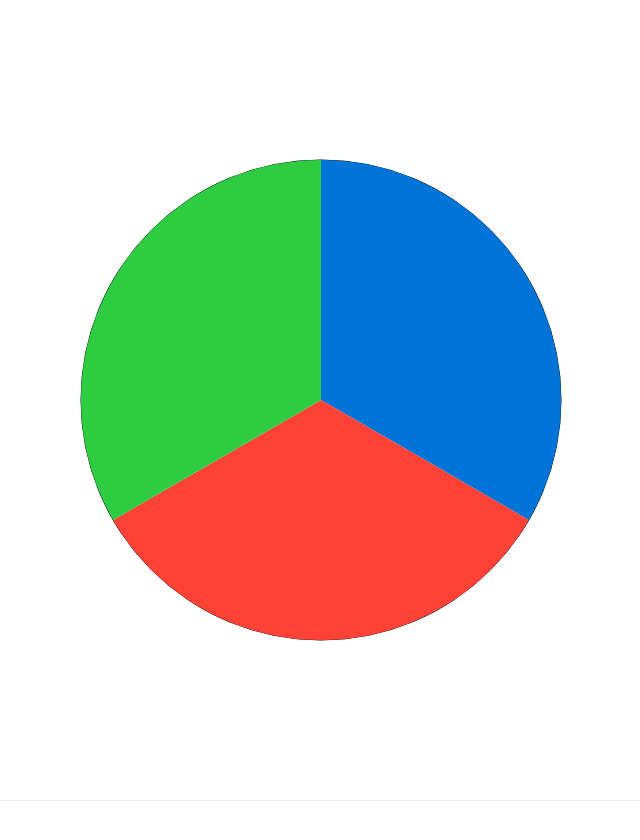
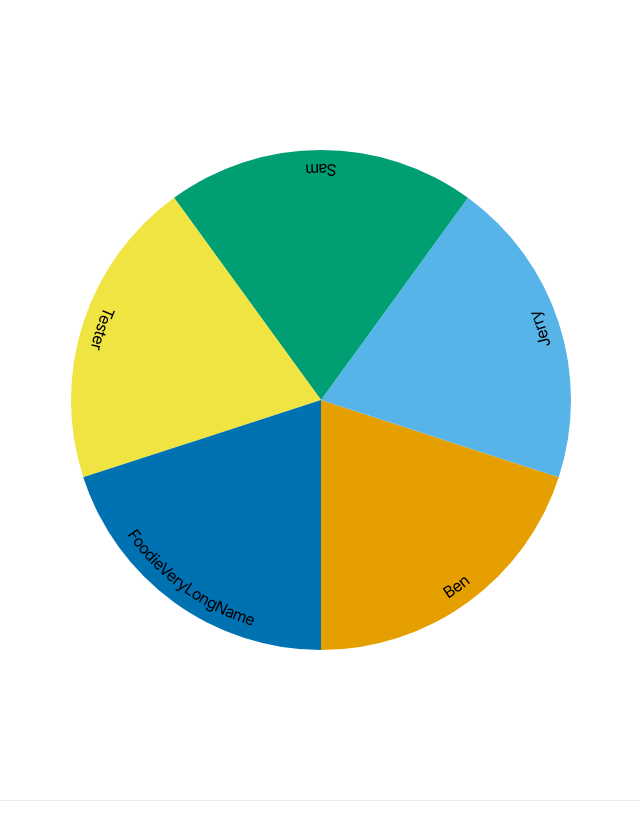
Before and after one commit to causztic/roulette, a Next.js app: page / in a window 1280 px wide. Shown: the top 840 px of the page, without its empty margins (319-959 px from the left). Built offline with nearby package versions, Linux system fonts and the light colour scheme.

Commit message:
Add color blind scheme, add people name rendering

```diff
--- a/pages/index.js
+++ b/pages/index.js
@@ -1,5 +1,4 @@
 import Head from 'next/head'
-import Image from 'next/image'
 import styles from '../styles/Home.module.css'
 
 export default function Home() {
@@ -22,8 +21,9 @@ export default function Home() {
 
   const y = (t) => 250 * Math.cos(t);
   const x = (t) => 250 * Math.sin(t);
-  const colors = ["#0074D9", "#FF4136", "#2ECC40", "#FF851B", "#7FDBFF", "#B10DC9", "#FFDC00", "#001f3f", "#39CCCC", "#01FF70", "#85144b", "#F012BE", "#3D9970", "#111111", "#AAAAAA"]
-  const people = ['Ben', 'Jerry', 'Sam']
+  // Okabe & Ito
+  const colors = ["#E69F00", "#56B4E9", "#009E73", "#F0E442", "#0072B2", "#D55E00", "#CC79A7", "#999999"]
+  const people = ['Ben', 'Jerry', 'Sam', 'Tester', 'FoodieVeryLongName']
 
   return (
     <div className={styles.container}>
@@ -35,19 +35,22 @@ export default function Home() {
 
       <main className={styles.main}>
         <svg height="500" width="500">
-          <defs>
-            <clipPath id="circle">
-              <circle cx="0" cy="0" r="240" />
-            </clipPath>
-          </defs>
-          <g transform="matrix(1 0 0 -1 250 250)">
+          <g transform="matrix(1 0 0 1 250 250)">
             <circle cx="0" cy="0" r="240" stroke="black" fill="white" />
             {angles(people.length).map((angle, index) =>
               <>
                 <path
-                  key={index}
                   d={`M0 0 L${x(angle[0])} ${y(angle[0])} A250 250 0 0 0 ${x(angle[1])} ${y(angle[1])} Z`}
-                  fill={colors[index]} clipPath="url(#circle)" />
+                  fill={colors[index % colors.length]} />
+                <path
+                  id={`path-${index}`}
+                  d={`M${x(angle[0])} ${y(angle[0])} A250 250 0 0 0 ${x(angle[1])} ${y(angle[1])}`}
+                  fill="none" />
+                <text dy={-10} textAnchor="middle">
+                  <textPath href={`#path-${index}`} startOffset="50%" dominantBaseline="text-after-edge">
+                    {people[index]}
+                  </textPath>
+                </text>
               </>
             )}
           </g>
```
